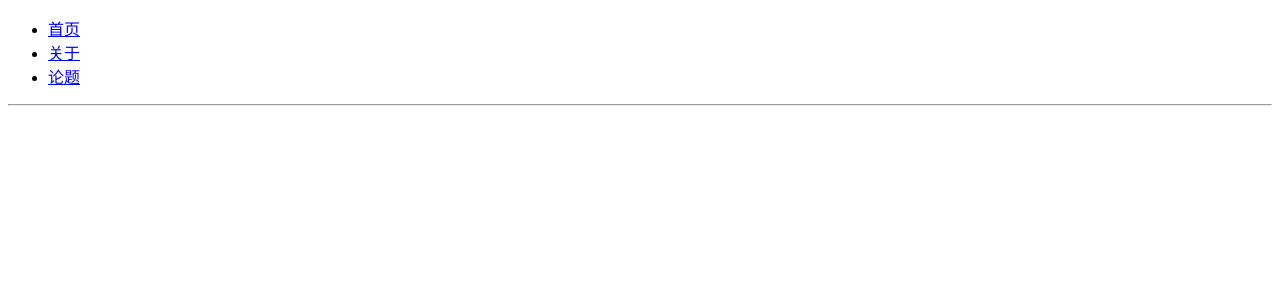
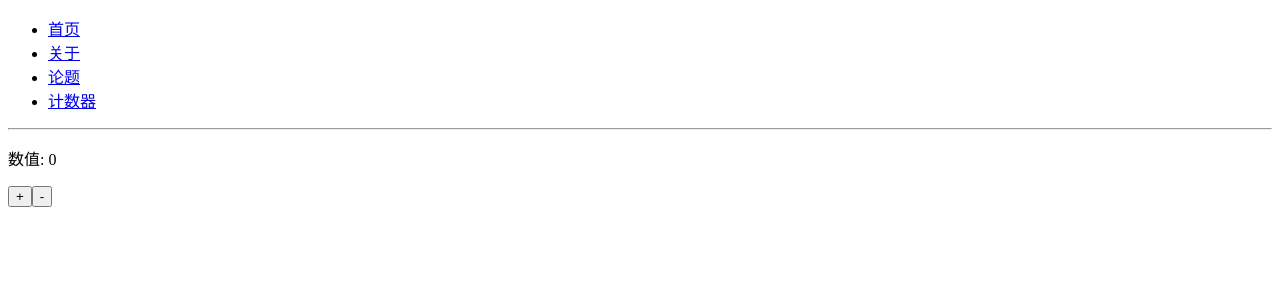
Before and after one commit to durban89/webpack4-react16-reactrouter-demo, a React app: page /counter in a window 1280 px wide. Shown: the top 300 px of the page. Built offline with nearby package versions, Linux system fonts and the light colour scheme.

Commit message:
add redux

```diff
--- /dev/null
+++ b/src/actions/counter.js
@@ -0,0 +1,12 @@
+const increment = () => ({
+  type: 'INCREMENT',
+});
+
+const decrement = () => ({
+  type: 'DECREMENT',
+});
+
+export default {
+  increment,
+  decrement,
+};
--- /dev/null
+++ b/src/actions/index.js
@@ -0,0 +1,8 @@
+import counter from './counter';
+
+const actions = {
+  counter,
+};
+
+export default actions;
+export { counter };
--- /dev/null
+++ b/src/components/CounterComponent.jsx
@@ -0,0 +1,52 @@
+import React, { Component } from 'react';
+import PropTypes from 'prop-types';
+import { connect } from 'react-redux';
+import { counter } from 'Actions';
+
+const {
+  increment, decrement,
+} = counter;
+
+class CounterComponent extends Component {
+  constructor(props, context) {
+    super(props, context);
+
+    this.state = {};
+  }
+
+  render() {
+    const {
+      count,
+    } = this.props;
+
+    return (
+      <div>
+        <p>数值: {count}</p>
+        <button onClick={this.props.doIncrement}>+</button>
+        <button onClick={this.props.doDecrement}>-</button>
+      </div>
+    );
+  }
+}
+
+CounterComponent.propTypes = {
+  count: PropTypes.number,
+  doIncrement: PropTypes.func.isRequired,
+  doDecrement: PropTypes.func.isRequired,
+};
+
+CounterComponent.defaultProps = {
+  count: 0,
+};
+
+const mapStateToProps = state => ({
+  count: state.count,
+});
+
+const mapDispatchToProps = dispatch => ({
+  doIncrement: () => dispatch(increment()),
+  doDecrement: () => dispatch(decrement()),
+});
+
+
+export default connect(mapStateToProps, mapDispatchToProps)(CounterComponent);
--- a/src/components/TopicsComponent.jsx
+++ b/src/components/TopicsComponent.jsx
@@ -28,6 +28,9 @@ class TopicsComponent extends React.Component {
           <li>
             <ALink to={`${match.url}/3`}>论题3</ALink>
           </li>
+          <li>
+            <ALink to={`${match.url}/4`}>论题4</ALink>
+          </li>
         </ul>
 
         <hr />
--- a/src/index.jsx
+++ b/src/index.jsx
@@ -1,32 +1,31 @@
 import React from 'react';
+import { AppContainer } from 'react-hot-loader';
+import { createBrowserHistory } from 'history';
+import { applyMiddleware, compose, createStore } from 'redux';
+import { Provider } from 'react-redux';
+import { connectRouter, ConnectedRouter, routerMiddleware } from 'connected-react-router';
 import ReactDOM from 'react-dom';
-import {
-  BrowserRouter as Router,
-  Route,
-  Link as ALink,
-} from 'react-router-dom';
+import rootReducer from './reducers';
+import routes from './routes';
 
-import AppComponent from './components/AppComponent';
-import HomeComponent from './components/HomeComponent';
-import AboutComponent from './components/AboutComponent';
-import TopicsComponent from './components/TopicsComponent';
+const history = createBrowserHistory();
+const initialState = {};
+const composeEnhancer = window.__REDUX_DEVTOOLS_EXTENSION_COMPOSE__ || compose;
+const store = createStore(
+  connectRouter(history)(rootReducer),
+  initialState,
+  composeEnhancer(applyMiddleware(routerMiddleware(history))),
+);
 
 ReactDOM.render(
   (
-    <Router>
-      <AppComponent>
-        <ul>
-          <li><ALink to="/">首页</ALink></li>
-          <li><ALink to="/about">关于</ALink></li>
-          <li><ALink to="/topics">论题</ALink></li>
-        </ul>
-        <hr />
-
-        <Route exact path="/" component={HomeComponent} />
-        <Route path="/about" component={AboutComponent} />
-        <Route path="/topics" component={TopicsComponent} />
-      </AppComponent>
-    </Router>
+    <AppContainer>
+      <Provider store={store}>
+        <ConnectedRouter history={history}>
+          {routes}
+        </ConnectedRouter>
+      </Provider>
+    </AppContainer>
   ),
   document.getElementById('root'),
 );
--- /dev/null
+++ b/src/reducers/counter.js
@@ -0,0 +1,12 @@
+const counterReducer = (state = 0, action) => {
+  switch (action.type) {
+    case 'INCREMENT':
+      return state + 1;
+    case 'DECREMENT':
+      return state - 1;
+    default:
+      return state;
+  }
+};
+
+export default counterReducer;
--- /dev/null
+++ b/src/reducers/index.js
@@ -0,0 +1,6 @@
+import { combineReducers } from 'redux';
+import counterReducer from './counter';
+
+export default combineReducers({
+  count: counterReducer,
+});
--- /dev/null
+++ b/src/routes.jsx
@@ -0,0 +1,35 @@
+import React from 'react';
+import {
+  BrowserRouter as Router,
+  Route,
+  Link as ALink,
+} from 'react-router-dom';
+
+import AppComponent from './components/AppComponent';
+import HomeComponent from './components/HomeComponent';
+import AboutComponent from './components/AboutComponent';
+import TopicsComponent from './components/TopicsComponent';
+import CounterComponent from './components/CounterComponent';
+
+const routes = (
+  <div>
+    <Router>
+      <AppComponent>
+        <ul>
+          <li><ALink to="/">首页</ALink></li>
+          <li><ALink to="/about">关于</ALink></li>
+          <li><ALink to="/topics">论题</ALink></li>
+          <li><ALink to="/counter">计数器</ALink></li>
+        </ul>
+        <hr />
+
+        <Route exact path="/" component={HomeComponent} />
+        <Route path="/about" component={AboutComponent} />
+        <Route path="/topics" component={TopicsComponent} />
+        <Route path="/counter" component={CounterComponent} />
+      </AppComponent>
+    </Router>
+  </div>
+);
+
+export default routes;
--- a/webpack.config.js
+++ b/webpack.config.js
@@ -65,6 +65,9 @@ let config = {
   },
   resolve: {
     extensions: ['.js', '.jsx'], // 这里是必须要加的，不然默认的值加载['.js','.json']为后缀的文件
+    alias: {
+      Actions: path.resolve(__dirname, 'src/actions'),
+    },
   },
 };
 
```
Also changed, not shown: package.json (+6 -1 lines), 1 other file (tests, documents, lock files or other folders).
